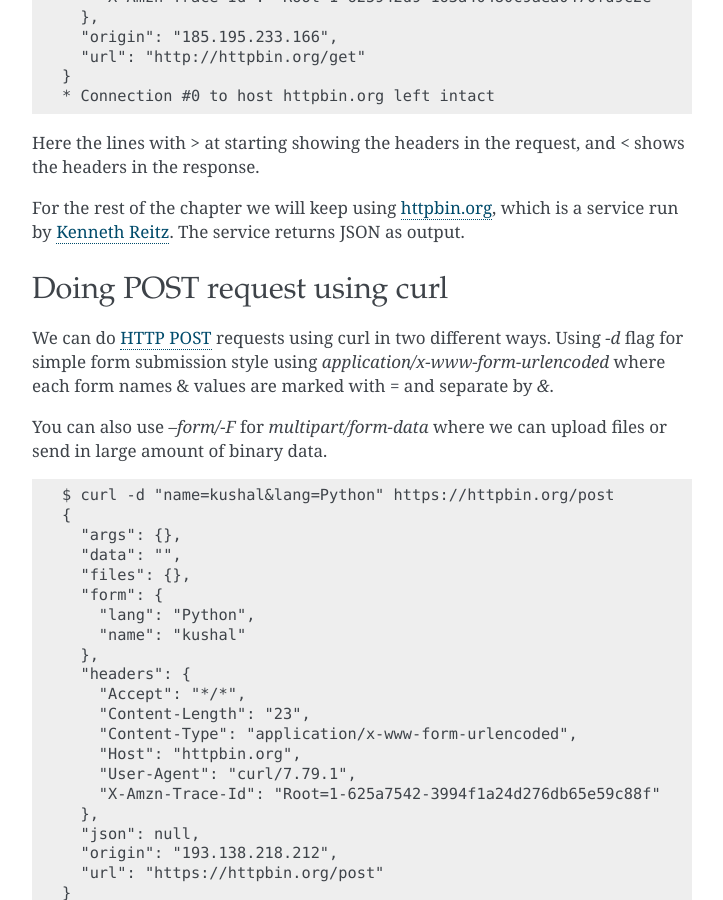
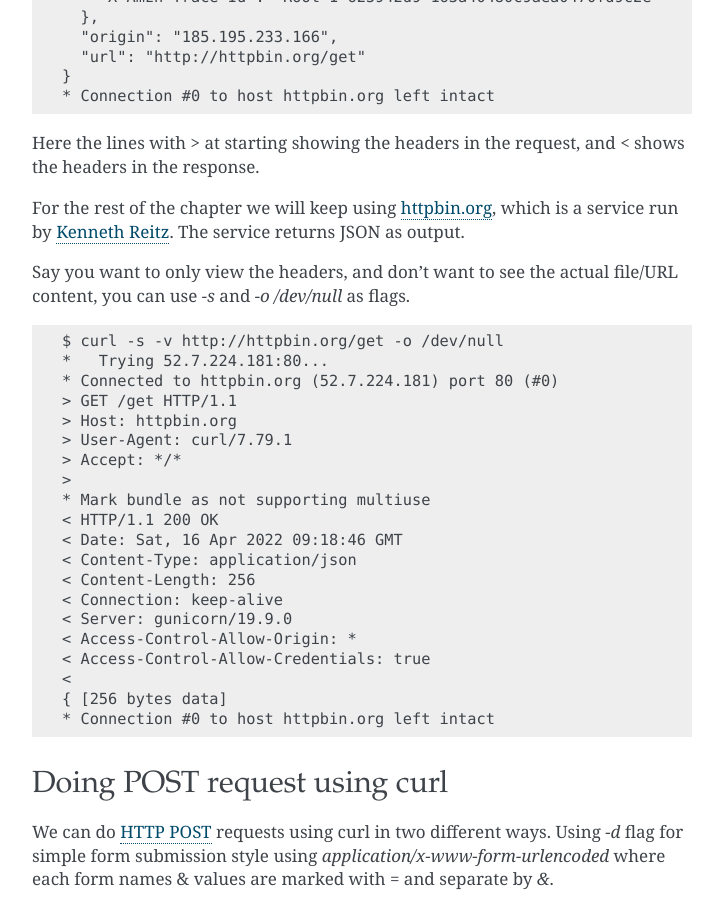
Before and after one commit to kushaldas/lym, a Sphinx documentation site: the page built from docs/curl.rst, in a window 1280 px wide and 900 px high, scrolled down 1732 px. Shown: the whole window, without its empty margins (388-1111 px from the left). Built offline with Sphinx 7.4.7, drawn with Linux system fonts in a browser that asks for light colours; a script that is not in the unit is left out.

Commit message:
Adds details about seeing only the headers

```diff
--- a/docs/curl.rst
+++ b/docs/curl.rst
@@ -103,6 +103,34 @@ For the rest of the chapter we will keep using `httpbin.org <https://httpbin.org
 which is a service run by `Kenneth Reitz <https://twitter.com/kennethreitz42>`_.
 The service returns JSON as output.
 
+Say you want to only view the headers, and don't want to see the actual
+file/URL content, you can use `-s` and `-o /dev/null` as flags.
+
+::
+
+
+    $ curl -s -v http://httpbin.org/get -o /dev/null
+    *   Trying 52.7.224.181:80...
+    * Connected to httpbin.org (52.7.224.181) port 80 (#0)
+    > GET /get HTTP/1.1
+    > Host: httpbin.org
+    > User-Agent: curl/7.79.1
+    > Accept: */*
+    >
+    * Mark bundle as not supporting multiuse
+    < HTTP/1.1 200 OK
+    < Date: Sat, 16 Apr 2022 09:18:46 GMT
+    < Content-Type: application/json
+    < Content-Length: 256
+    < Connection: keep-alive
+    < Server: gunicorn/19.9.0
+    < Access-Control-Allow-Origin: *
+    < Access-Control-Allow-Credentials: true
+    <
+    { [256 bytes data]
+    * Connection #0 to host httpbin.org left intact
+
+
 Doing POST request using curl
 -----------------------------
 
```
